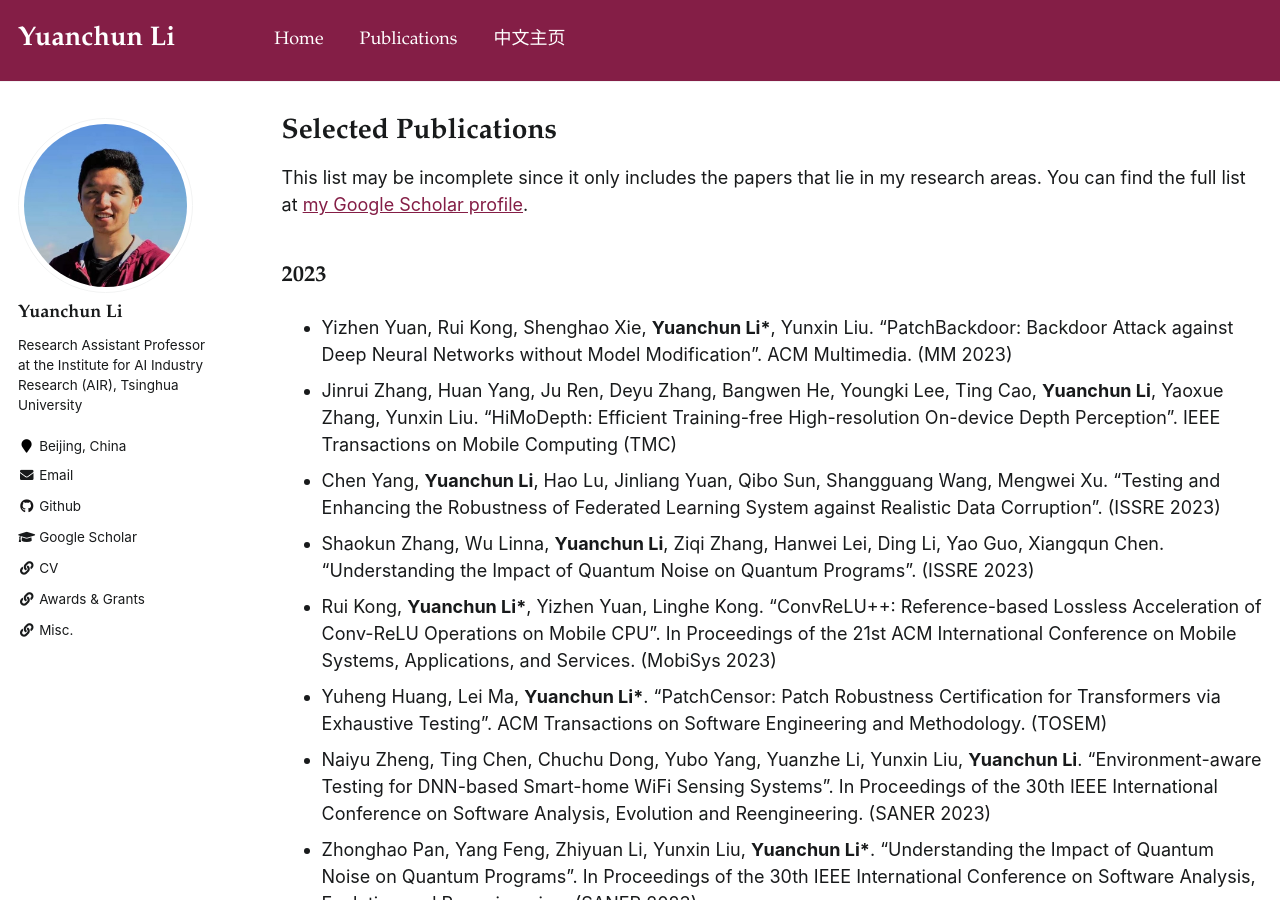
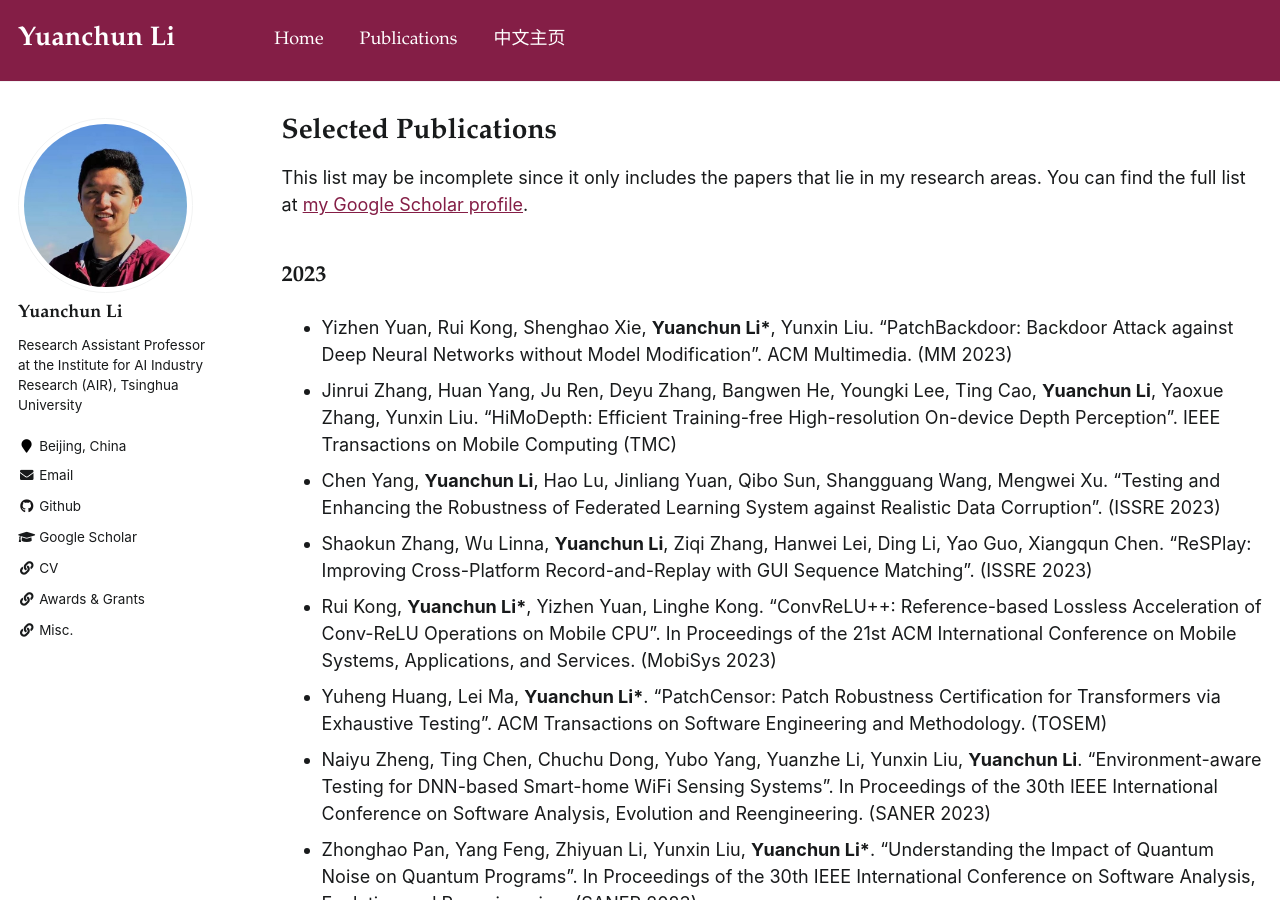
Before and after one commit to yuanchun-li/yuanchun-li.github.io, a Jekyll site: the page built from _pages/publications.md, in a window 1280 px wide and 900 px high. Built offline with Jekyll 4.4.1, drawn with Linux system fonts in a browser that asks for light colours.

Commit message:
update pub

```diff
--- a/_pages/publications.md
+++ b/_pages/publications.md
@@ -20,7 +20,7 @@ This list may be incomplete since it only includes the papers that lie in my res
 <a name="ISSRE23a"></a>
 -   Chen Yang, **Yuanchun Li**, Hao Lu, Jinliang Yuan, Qibo Sun, Shangguang Wang, Mengwei Xu. "Testing and Enhancing the Robustness of Federated Learning System against Realistic Data Corruption". (ISSRE 2023)
 <a name="ISSRE23b"></a>
--   Shaokun Zhang, Wu Linna, **Yuanchun Li**, Ziqi Zhang, Hanwei Lei, Ding Li, Yao Guo, Xiangqun Chen. "Understanding the Impact of Quantum Noise on Quantum Programs". (ISSRE 2023)
+-   Shaokun Zhang, Wu Linna, **Yuanchun Li**, Ziqi Zhang, Hanwei Lei, Ding Li, Yao Guo, Xiangqun Chen. "ReSPlay: Improving Cross-Platform Record-and-Replay with GUI Sequence Matching". (ISSRE 2023)
 <a name="MobiSys23"></a>
 -   Rui Kong, **Yuanchun Li\***, Yizhen Yuan, Linghe Kong. "ConvReLU++: Reference-based Lossless Acceleration of Conv-ReLU Operations on Mobile CPU". In Proceedings of the 21st ACM International Conference on Mobile Systems, Applications, and Services. (MobiSys 2023)
 <a name="TOSEM23"></a>
```
